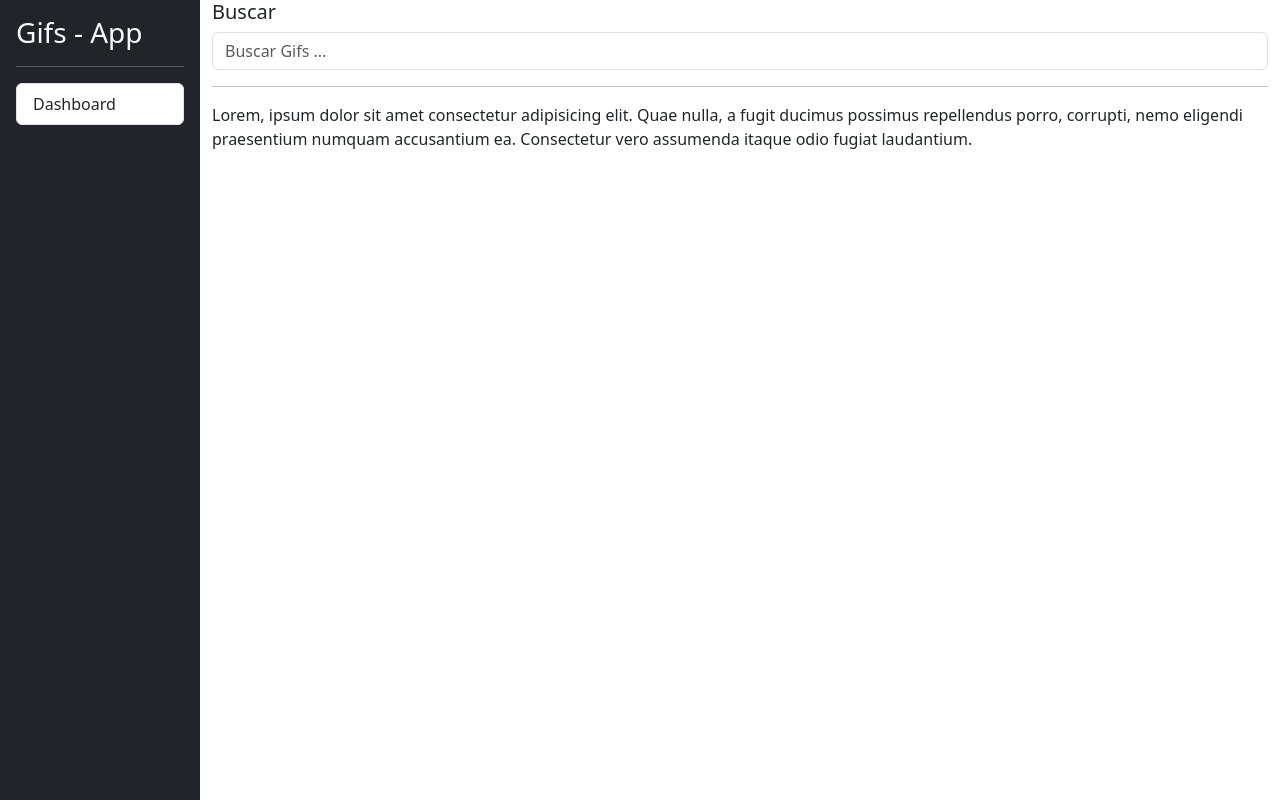
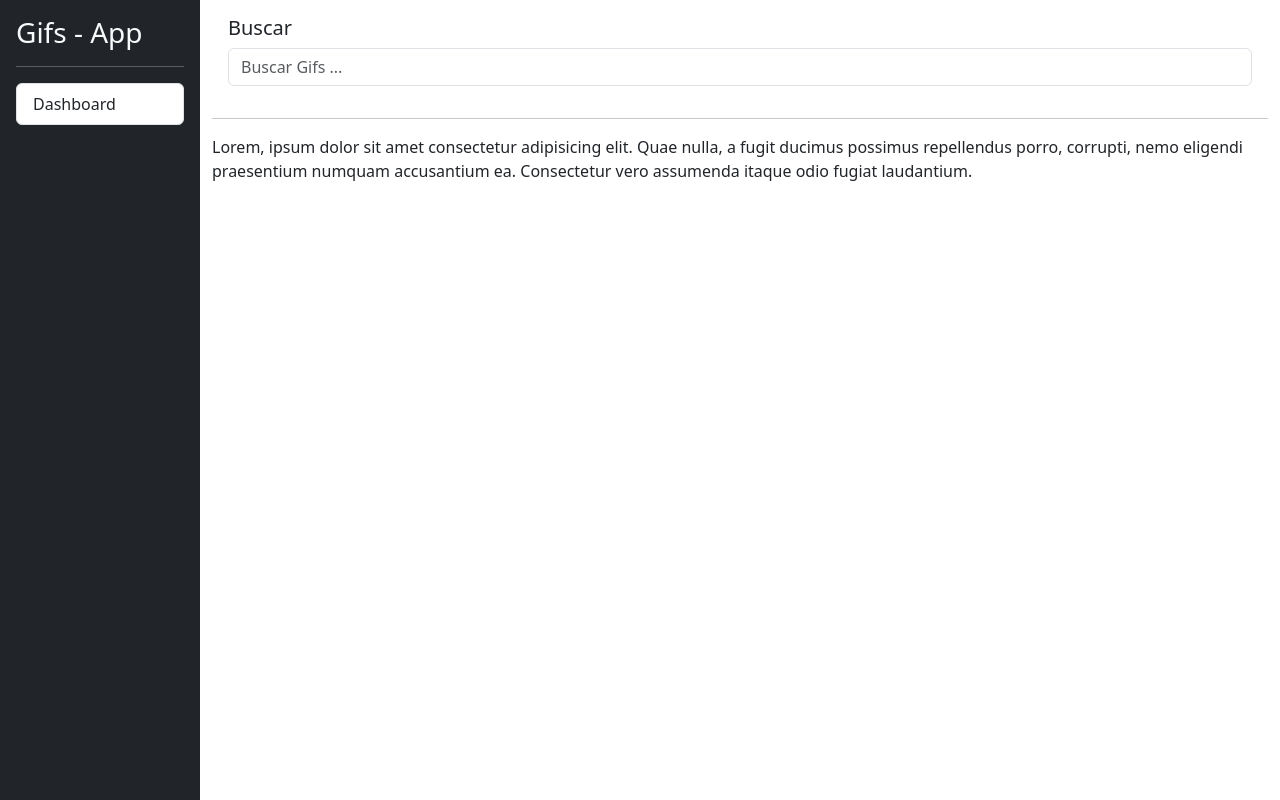
Before and after one commit to hugo1623/GifsApp, an Angular app: page / in a window 1280 px wide. Built offline with nearby package versions, Linux system fonts and the light colour scheme.

Commit message:
Creación del componete GifsPage

```diff
--- a/src/app/app.component.html
+++ b/src/app/app.component.html
@@ -1,25 +1,8 @@
 <div class="d-flex">
+  <!-- Sidebar -->
+  <app-sidebar> </app-sidebar>
+  <!-- End Sidebar -->
 
-  <app-sidebar> </app-sidebar>
-  <div class="container">
-    <div class="row">
+  <app-gifs-page class="container"></app-gifs-page>
 
-      <div class="col">
-        <h5>Buscar</h5>
-        <input type="text" class="form-control" placeholder="Buscar Gifs ..." />
-      </div>
-
-    </div>
-    <hr/>
-
-    <div class="row">
-      <div class="col">
-        Lorem, ipsum dolor sit amet consectetur adipisicing elit. Quae nulla, a
-        fugit ducimus possimus repellendus porro, corrupti, nemo eligendi
-        praesentium numquam accusantium ea. Consectetur vero assumenda itaque
-        odio fugiat laudantium.
-      </div>
-    </div>
-
-  </div>
 </div>
--- a/src/app/app.module.ts
+++ b/src/app/app.module.ts
@@ -2,7 +2,10 @@ import { NgModule } from '@angular/core';
 import { BrowserModule } from '@angular/platform-browser';
 
 import { AppComponent } from './app.component';
+
+// Modulos
 import { SharedModule } from './shared/shared.module';
+import { GifsModule } from './gifs/gifs.module';
 
 @NgModule({
   declarations: [
@@ -10,7 +13,8 @@ import { SharedModule } from './shared/shared.module';
   ],
   imports: [
     BrowserModule,
-    SharedModule
+    SharedModule,
+    GifsModule
   ],
   providers: [],
   bootstrap: [AppComponent]
--- /dev/null
+++ b/src/app/gifs/gifs-page/gifs-page.component.html
@@ -0,0 +1,19 @@
+
+    <div class="row p-3">
+
+      <div class="col">
+        <h5>Buscar</h5>
+        <input type="text" class="form-control" placeholder="Buscar Gifs ..." />
+      </div>
+
+    </div>
+    <hr/>
+
+    <div class="row">
+      <div class="col">
+        Lorem, ipsum dolor sit amet consectetur adipisicing elit. Quae nulla, a
+        fugit ducimus possimus repellendus porro, corrupti, nemo eligendi
+        praesentium numquam accusantium ea. Consectetur vero assumenda itaque
+        odio fugiat laudantium.
+      </div>
+    </div>
--- /dev/null
+++ b/src/app/gifs/gifs-page/gifs-page.component.ts
@@ -0,0 +1,15 @@
+import { Component, OnInit } from '@angular/core';
+
+@Component({
+  selector: 'app-gifs-page',
+  templateUrl: './gifs-page.component.html',
+  styleUrls: ['./gifs-page.component.css']
+})
+export class GifsPageComponent implements OnInit {
+
+  constructor() { }
+
+  ngOnInit(): void {
+  }
+
+}
```
Also changed, not shown: src/app/gifs/gifs.module.ts (+7 -1 lines), src/app/gifs/gifs-page/gifs-page.component.css (added).
